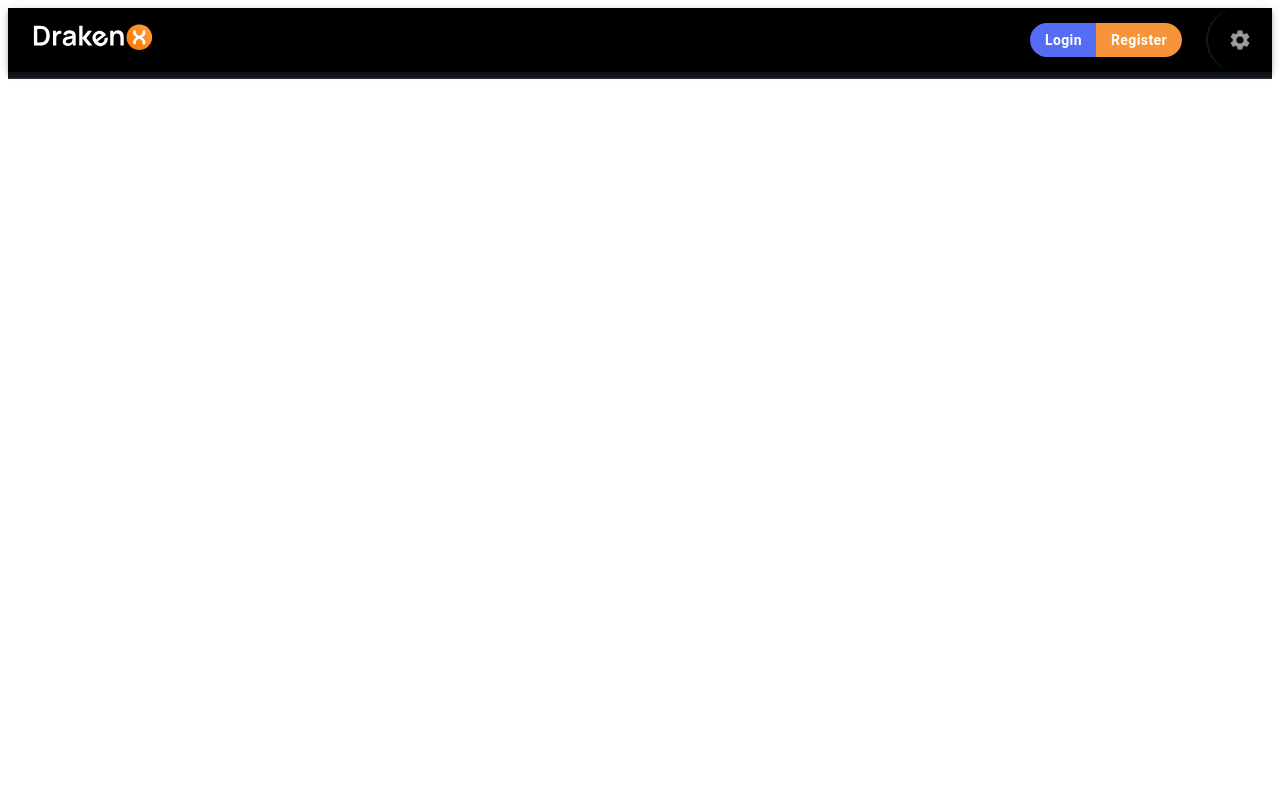
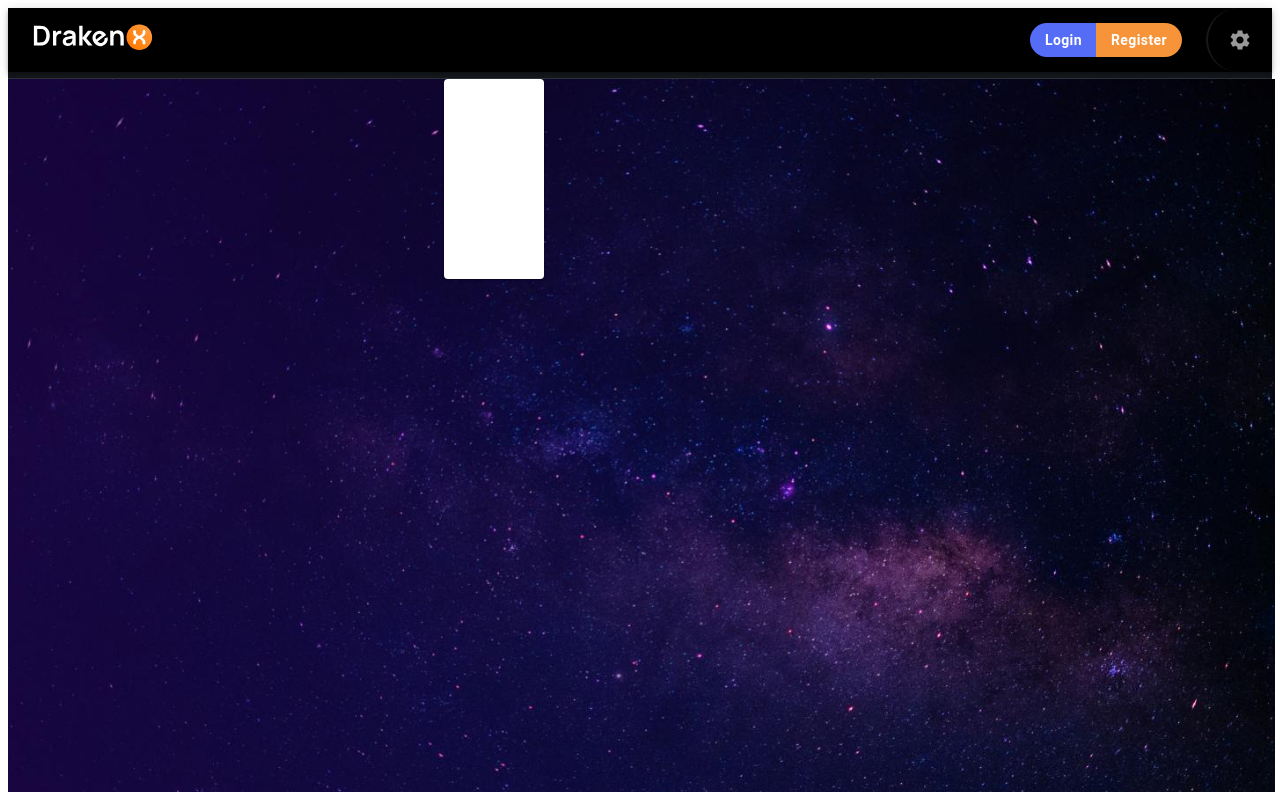
Before and after one commit to thanhtai-personal/landingPage, a React app: page /login in a window 1280 px wide. Built offline with nearby package versions, Linux system fonts and the light colour scheme.

Commit message:
init login register page

```diff
--- a/src/features/blockChain/components/login/index.tsx
+++ b/src/features/blockChain/components/login/index.tsx
@@ -1,15 +1,15 @@
 import React from 'react'
-import { Container } from '@material-ui/core'
+import { Container, Paper } from '@material-ui/core'
 import { createStyles, makeStyles, Theme } from '@material-ui/core/styles'
 import backgroundImage from 'root/asserts/images/banner.jpg'
 
 const useStyles = (props: any) => (makeStyles((theme: Theme) =>
   createStyles({
     root: {
-      width: '100vw',
-      height: 'calc(100vh - 70px)',
+      width: '99vw',
+      height: 'calc(100vh - 87px)',
       backgroundImage: `url(${backgroundImage})`,
-      backgroundColor: 'yellow'
+      backgroundSize: 'cover'
     }
   })
 ))()
@@ -22,8 +22,10 @@ const Login = (props: ILoginProps) => {
   const classes = useStyles(props)
   return (
     <div className={classes.root}>
-      <Container maxWidth={'sm'}>
+      <Container maxWidth={'xs'}>
+        <Paper style={{ width: '100px', height: '200px', backgroundColor: 'white'}}>
 
+        </Paper>
       </Container>
     </div>
   )
--- a/src/features/blockChain/components/register/index.tsx
+++ b/src/features/blockChain/components/register/index.tsx
@@ -1,15 +1,31 @@
 import React from 'react'
 import { Container } from '@material-ui/core'
+import { createStyles, makeStyles, Theme } from '@material-ui/core/styles'
+import backgroundImage from 'root/asserts/images/banner.jpg'
+
+const useStyles = (props: any) => (makeStyles((theme: Theme) =>
+  createStyles({
+    root: {
+      width: '99vw',
+      height: 'calc(100vh - 87px)',
+      backgroundImage: `url(${backgroundImage})`,
+      backgroundSize: 'cover'
+    }
+  })
+))()
+
 interface IRegisterProps {
 
 }
 
 const Register = (props: IRegisterProps) => {
- return (
-   <Container maxWidth={'sm'}>
-
-   </Container>
- )
+  const classes = useStyles(props)
+  return (
+    <div className={classes.root}>
+      <Container maxWidth={'sm'}>
+      </Container>
+    </div>
+  )
 }
 
 export default Register
--- /dev/null
+++ b/src/features/blockChain/reducers/login.reducer.ts
@@ -0,0 +1,30 @@
+
+import {
+  TEST_ACTION,
+} from '../actions/types'
+
+import {
+  IPayLoad
+} from 'root/interfaces/common'
+
+interface ILoginState {
+
+}
+
+const initalState: ILoginState = {
+title: 'test-reducer-data'
+}
+
+const loginReducer = (state = initalState, payload: IPayLoad) => {
+switch (payload.type) {
+  case TEST_ACTION:
+    return {
+      ...state,
+      ...payload.data
+    }
+  default:
+    return state
+}
+}
+
+export default loginReducer
--- /dev/null
+++ b/src/features/blockChain/reducers/register.reducer.ts
@@ -0,0 +1,30 @@
+
+import {
+  TEST_ACTION,
+} from '../actions/types'
+
+import {
+  IPayLoad
+} from 'root/interfaces/common'
+
+interface IRegisterState {
+
+}
+
+const initalState: IRegisterState = {
+title: 'test-reducer-data'
+}
+
+const registerReducer = (state = initalState, payload: IPayLoad) => {
+switch (payload.type) {
+  case TEST_ACTION:
+    return {
+      ...state,
+      ...payload.data
+    }
+  default:
+    return state
+}
+}
+
+export default registerReducer
--- a/src/features/blockChain/setup.ts
+++ b/src/features/blockChain/setup.ts
@@ -1,5 +1,7 @@
 import StoreSingleton from 'root/store/singleton'
 import homeReducer from './reducers/home.reducer'
+import registerReducer from './reducers/register.reducer'
+import loginReducer from './reducers/login.reducer'
 import { reducerNames } from './reducers/enums'
 
 
@@ -9,6 +11,8 @@ const setupFeature = () => {
   let mapObject = store.reducerManager.getReducerMap()
   if (!Object.keys(mapObject).includes(reducerNames.home)) {
     store.reducerManager.add(reducerNames.home, homeReducer)
+    store.reducerManager.add(reducerNames.login, loginReducer)
+    store.reducerManager.add(reducerNames.register, registerReducer)
     store.updateReducer()
     console.log(store.getState())
   }
```
Also changed, not shown: src/features/blockChain/routes/index.ts (+5 -5 lines), 1 other file (tests, documents, lock files or other folders).
